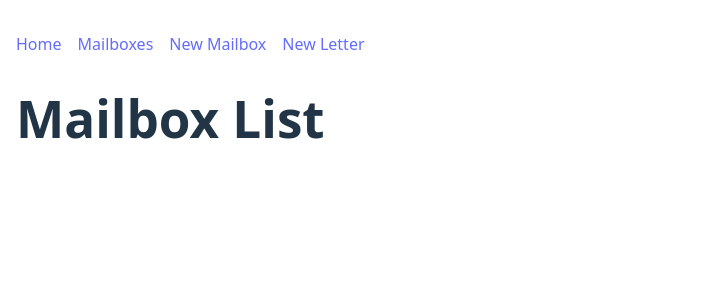
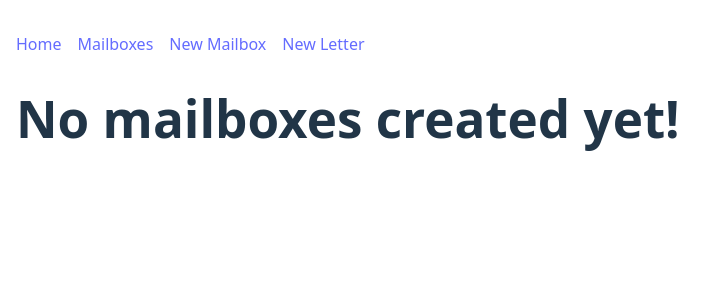
Before and after one commit to michellejtan/react-router-dom-lab, a React (Vite) app: page /mailboxes in a window 1280 px wide. Shown: the top 300 px of the page, without its empty margins (0-723 px from the left). Built offline with nearby package versions, Linux system fonts and the light colour scheme.

Commit message:
wip: update message when No mailboxes are created yet

```diff
--- a/src/components/MailboxList/MailboxList.jsx
+++ b/src/components/MailboxList/MailboxList.jsx
@@ -1,6 +1,9 @@
 import { Link } from "react-router";
 
 const MailboxList = (props) => {
+
+    if (!props.mailboxes || props.mailboxes.length == 0) // No mailboxes created yet!
+    return <h1>No mailboxes created yet!</h1>;
     return (
         <>
             <h1>Mailbox List</h1>
```
